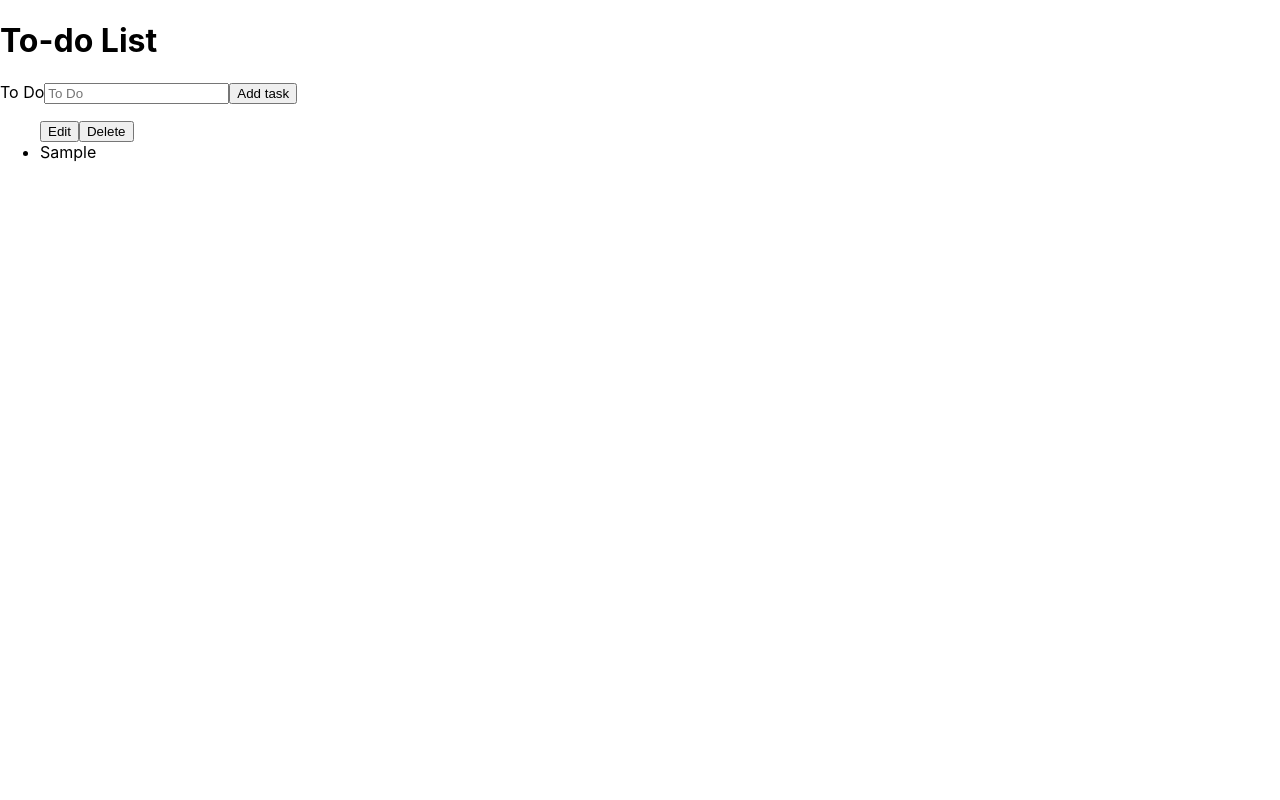
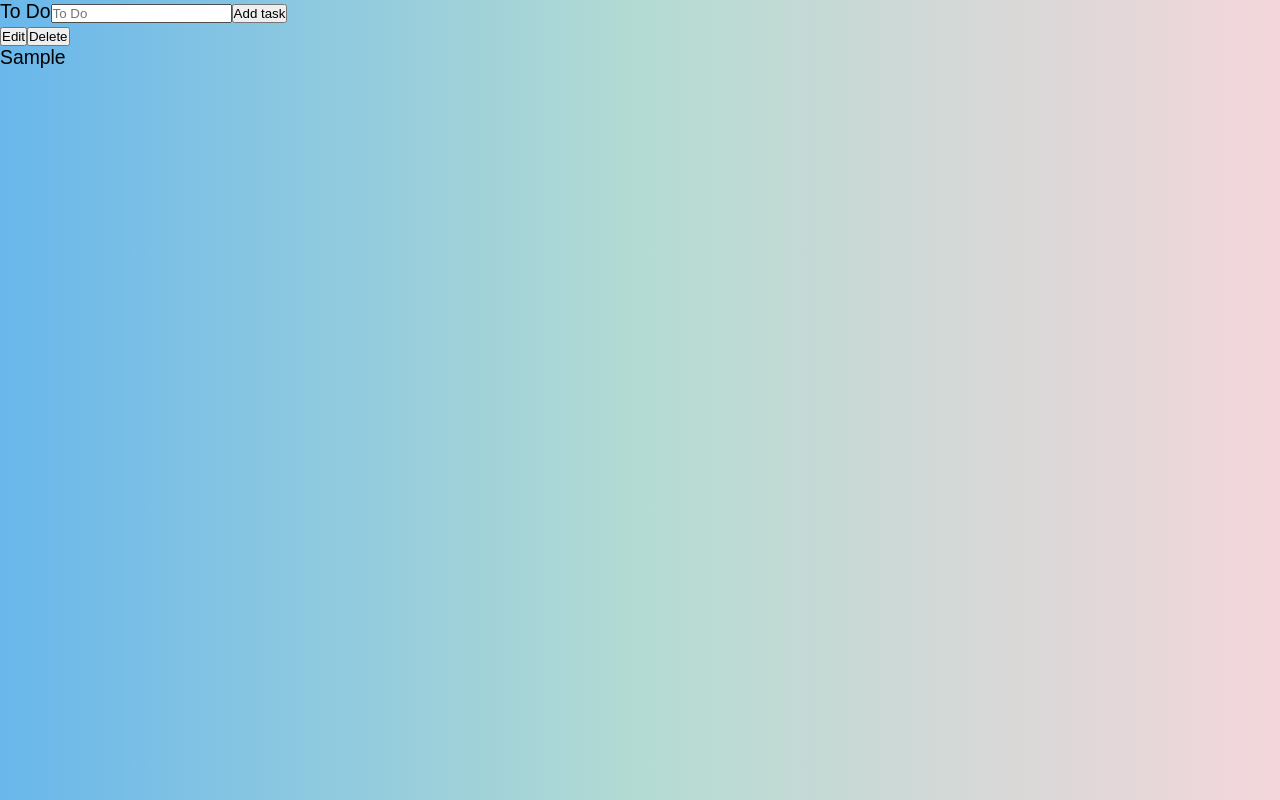
Before and after one commit to HugoJATavares/to-do-list-app, a React (Create React App) app: page / in a window 1280 px wide. Both pictures are taken after typing "Sample" into the empty fields and a click on the button "Add task". Built offline with nearby package versions, Linux system fonts and the light colour scheme.

Commit message:
Crossed task added

```diff
--- /dev/null
+++ b/src/ToDo.css
@@ -0,0 +1,4 @@
+.completed{
+    color: lightgray;
+    text-decoration: line-through;
+}
--- a/src/ToDo.js
+++ b/src/ToDo.js
@@ -1,4 +1,5 @@
 import React, { Component } from "react";
+import "../src/ToDo.css";
 
 class ToDo extends Component {
     constructor(props) {
@@ -11,12 +12,16 @@ class ToDo extends Component {
         this.toggleForm = this.toggleForm.bind(this);
         this.handleChange = this.handleChange.bind(this);
         this.handleUpdate = this.handleUpdate.bind(this);
+        this.handleToggle = this.handleToggle.bind(this);
     }
     handleRemove() {
         this.props.removeTask(this.props.id);
     }
     toggleForm() {
         this.setState({ isEditing: !this.state.isEditing });
+    }
+    handleToggle(evt){
+        this.props.toggleTask(this.props.id)
     }
     handleUpdate(evt) {
         evt.preventDefault();
@@ -45,7 +50,7 @@ class ToDo extends Component {
                 <div>
                     <button onClick={this.toggleForm}>Edit</button>
                     <button onClick={this.handleRemove}>Delete</button>
-                    <li>{this.props.task}</li>
+                    <li className={this.props.completedTask ? "completed" : ""} onClick={this.handleToggle} >{this.props.task} </li>
                 </div>
             );
         }
--- a/src/ToDoForm.js
+++ b/src/ToDoForm.js
@@ -16,7 +16,7 @@ class ToDoForm extends Component{
 
     handleSubmit(evt){
         evt.preventDefault();
-        this.props.createTask({ ...this.state, id: uuidv4()} );
+        this.props.createTask({ ...this.state, id: uuidv4(), completed: false } );
         this.setState({task: ""});
     }
     render(){
--- a/src/ToDoList.js
+++ b/src/ToDoList.js
@@ -1,43 +1,55 @@
 import React, { Component } from "react";
 import ToDo from "./ToDo";
 import ToDoForm from "./ToDoForm";
+import "./ToDoList.css"
 
 class ToDoList extends Component {
-    constructor(props){
+    constructor(props) {
         super(props);
         this.state = {
-            toDos: [] };
-            this.create = this.create.bind(this);
-            this.update = this.update.bind(this);
-            this.remove = this.remove.bind(this);
+            toDos: []
+        };
+        this.create = this.create.bind(this);
+        this.update = this.update.bind(this);
+        this.remove = this.remove.bind(this);
+        this.toggleComplete = this.toggleComplete.bind(this);
     }
     create(newTask) {
         this.setState({
             toDos: [...this.state.toDos, newTask]
         });
     }
-    update(id, updated){
-        const updatedTask = this.state.toDos.map(toDo =>{
-            if(toDo.id === id) {
+    update(id, updated) {
+        const updatedTask = this.state.toDos.map(toDo => {
+            if (toDo.id === id) {
                 return { ...toDo, task: updated };
             }
             return toDo;
         });
-        this.setState({ toDos: updatedTask})
+        this.setState({ toDos: updatedTask })
     }
     remove(id) {
         this.setState({
-            toDos: this.state.toDos.filter(task => task.id !==id)
+            toDos: this.state.toDos.filter(task => task.id !== id)
         });
     }
+    toggleComplete(id) {
+        const updatedTask = this.state.toDos.map(toDo => {
+            if (toDo.id === id) {
+                return { ...toDo, completed: !toDo.completed };
+            }
+            return toDo;
+        });
+        this.setState({ toDos: updatedTask })
+    }
     render() {
-        const toDos = this.state.toDos.map(toDo =>{
-            return <ToDo key={toDo.id} id={toDo.id} task={toDo.task} removeTask={this.remove} updateTask={this.update}/>
+        const toDos = this.state.toDos.map(toDo => {
+            return <ToDo key={toDo.id} id={toDo.id} task={toDo.task}
+                removeTask={this.remove} updateTask={this.update} completedTask={toDo.completed} toggleTask =  {this.toggleComplete} />
         })
         return (
-            <div>
-                <h1>To-do List</h1>
-                <ToDoForm createTask ={this.create}/>
+            <div className="ToDoList">
+                <ToDoForm createTask={this.create} />
                 <ul>{toDos}</ul>
 
             </div>
--- a/src/index.css
+++ b/src/index.css
@@ -1,13 +1,13 @@
-body {
+* {
   margin: 0;
-  font-family: -apple-system, BlinkMacSystemFont, 'Segoe UI', 'Roboto', 'Oxygen',
-    'Ubuntu', 'Cantarell', 'Fira Sans', 'Droid Sans', 'Helvetica Neue',
-    sans-serif;
-  -webkit-font-smoothing: antialiased;
-  -moz-osx-font-smoothing: grayscale;
+  padding: 0;
+  box-sizing: border-box;
 }
 
-code {
-  font-family: source-code-pro, Menlo, Monaco, Consolas, 'Courier New',
-    monospace;
+html,
+body {
+  background: linear-gradient(90deg, #69b7eb, #b3dbd3, #f4d6db);
+  font-size: 1.1rem;
+  font-family: "Quicksand", sans-serif;
+  height: 100%;
 }
```
Also changed, not shown: src/ToDoList.css (added).
